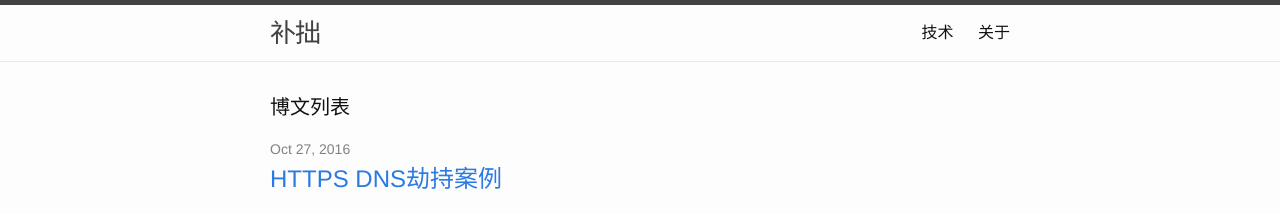
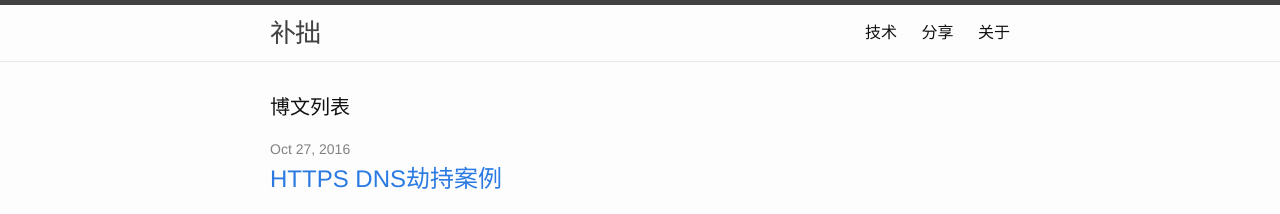
Before and after one commit to testudy/testudy.github.io, a Jekyll site: the page built from index.html, in a window 1280 px wide. Shown: the top 214 px of the page. Built offline with Jekyll 4.4.1, drawn with Linux system fonts in a browser that asks for light colours; comment, search, counter and statistics services are not loaded.

Commit message:
update 分类列表

```diff
--- a/_includes/header.html
+++ b/_includes/header.html
@@ -15,6 +15,7 @@
 
       <div class="trigger">
           <a class="page-link" href="/tech/">技术</a>
+          <a class="page-link" href="/share/">分享</a>
           <a class="page-link" href="/about/">关于</a>
       </div>
     </nav>
--- a/share/index.html
+++ b/share/index.html
@@ -1,14 +1,14 @@
 ---
 layout: default
-title: 技术
+title: 分享
 ---
 
 <div class="home">
 
-  <h1 class="page-heading">{{ page.title }}文章列表</h1>
+  <h1 class="page-heading">{{ page.title }}博文列表</h1>
 
   <ul class="post-list">
-    {% for post in site.posts %}
+    {% for post in site.categories.share %}
       <li>
         <span class="post-meta">{{ post.date | date: "%b %-d, %Y" }}</span>
 
--- a/tech/index.html
+++ b/tech/index.html
@@ -5,10 +5,10 @@ title: 技术
 
 <div class="home">
 
-  <h1 class="page-heading">{{ page.title }}文章列表</h1>
+  <h1 class="page-heading">{{ page.title }}博文列表</h1>
 
   <ul class="post-list">
-    {% for post in site.posts %}
+    {% for post in site.categories.tech %}
       <li>
         <span class="post-meta">{{ post.date | date: "%b %-d, %Y" }}</span>
 
```
